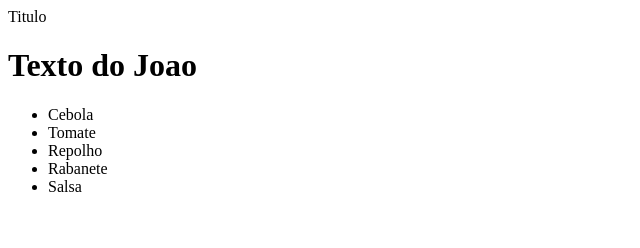
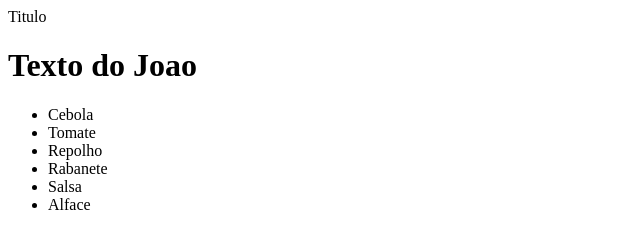
Before and after one commit to SirKrogoth/alura-git, a plain HTML site: page index.html in a window 1280 px wide. Shown: the full height of the page, 0-640 px from the left. Drawn offline with Linux system fonts and the light colour scheme.

Commit message:
Adicionado mais um item a nossa lista de compras

```diff
--- a/index.html
+++ b/index.html
@@ -9,6 +9,7 @@
             <li>Repolho</li>
             <li>Rabanete</li>
             <li>Salsa</li>
+	    <li>Alface</li>
         </ul>
     </body>
 </html>
```
